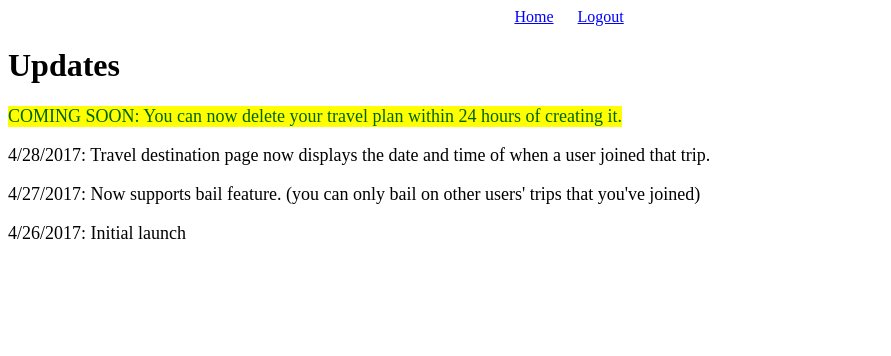
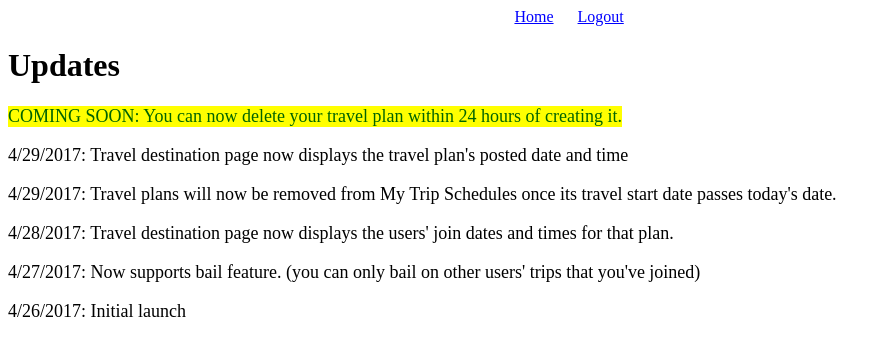
Before and after one commit to ChaiLatteh/travelbuddy, a Django app: page /updates in a window 1280 px wide. Shown: the top 356 px of the page, without its empty margins (0-891 px from the left). Run offline with Django 3.2, Linux system fonts and the light colour scheme; parts of the project's set-up code (start-up, migrations or seed data) failed here and were passed over.

Commit message:
updated on 4/29/2017

```diff
--- a/apps/APPNAME/templates/APPNAME/travel_view.html
+++ b/apps/APPNAME/templates/APPNAME/travel_view.html
@@ -37,6 +37,7 @@
     <p class="travel_context">Description: {{this_travel.travel_description}}</p>
     <p class="travel_context">Travel Date From: {{this_travel.travel_start_date}}</p>
     <p class="travel_context">Travel Date To: {{this_travel.travel_end_date}}</p>
+    <p class="travel_context">Posted on: {{this_travel.created_at}}</p>
     <h1>Other users joining the trip:</h1>
     {% if joined_users_list %}
       {% for user in joined_users_list %}
--- a/apps/APPNAME/templates/APPNAME/travels.html
+++ b/apps/APPNAME/templates/APPNAME/travels.html
@@ -36,7 +36,7 @@
 
     <h1>Hello, {{request.session.first_name}}!</h1>
     <table>
-      Your Trip Schedules
+      My Trip Schedules
       <tr>
         <th>Destination</th>
         <th>Travel Start Date</th>
--- a/apps/APPNAME/templates/APPNAME/updates.html
+++ b/apps/APPNAME/templates/APPNAME/updates.html
@@ -30,8 +30,10 @@
     <a id="home" href="/travels">Home</a>
     <a href="/logout">Logout</a>
     <h1>Updates</h1>
-    <p class="coming_soon">COMING SOON: You can now delete your travel plan within 24 hours of creating it.
-    <p class="update">4/28/2017: Travel destination page now displays the date and time of when a user joined that trip.</p>
+    <p class="coming_soon">COMING SOON: You can now delete your travel plan within 24 hours of creating it.</p>
+    <p class="update">4/29/2017: Travel destination page now displays the travel plan's posted date and time</p>
+    <p class="update">4/29/2017: Travel plans will now be removed from My Trip Schedules once its travel start date passes today's date.</p>
+    <p class="update">4/28/2017: Travel destination page now displays the users' join dates and times for that plan.</p>
     <p class="update">4/27/2017: Now supports bail feature. (you can only bail on other users' trips that you've joined)</p>
     <p class="update">4/26/2017: Initial launch</p>
   </body>
--- a/apps/APPNAME/views.py
+++ b/apps/APPNAME/views.py
@@ -136,7 +136,7 @@ def travel_unjoin(request, travel_id):
         messages.add_message(request, messages.ERROR, "INVALID APPROACH")
         return redirect('/travels')
 
-    messages.add_message(request, messages.ERROR, "You have successfully chickened out!")
+    messages.add_message(request, messages.ERROR, "You have successfully bailed on the plan!")
     return redirect('/travels')
 
 
```
Also changed, not shown: db.sqlite3.
